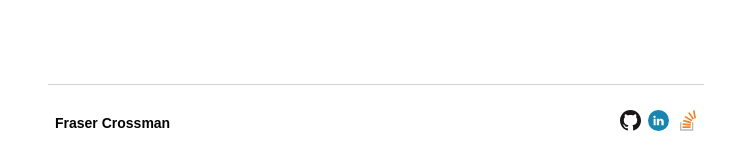
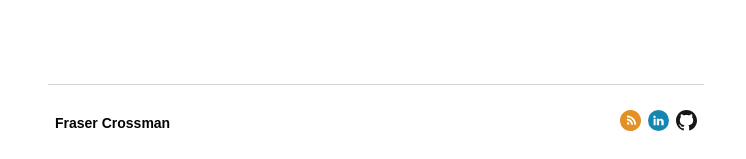
Before and after one commit to frasercrossman/frasercrossman.github.io, a Jekyll site: the page built from index.html, in a window 1280 px wide. Shown: the part 738-897 px from the top of the page, without its empty margins (264-1010 px from the left). Built offline with Jekyll 4.4.1, drawn with Linux system fonts in a browser that asks for light colours.

Commit message:
Changed StackOverflow footer link to RSS

```diff
--- a/_includes/footer.html
+++ b/_includes/footer.html
@@ -1,8 +1,8 @@
 <footer class="section">
     <h3> Fraser Crossman </h3>
     <div>
+        <a href="https://www.frasercrossman.com/feed.xml" target="_blank"><img src="/images/rss.svg" style="width:1.5em; height:1.5em;"/></a>
+        <a href="https://uk.linkedin.com/in/frasercrossman" target="_blank"><img src="/images/linkedin.svg" style="width:1.5em; height:1.5em"/></a>
         <a href="https://github.com/frasercrossman" target="_blank"><img src="/images/github.svg" style="width:1.5em; height:1.5em"/></a>
-        <a href="https://uk.linkedin.com/in/frasercrossman" target="_blank"><img src="/images/linkedin.svg" style="width:1.5em; height:1.5em"/></a>
-        <a href="http://stackoverflow.com/users/6797697/fraser-crossman" target="_blank"><img src="/images/stackoverflow.svg" style="width:1.5em; height:1.5em;"/></a>
     </div>
 </footer>
--- a/_includes/header.html
+++ b/_includes/header.html
@@ -1,7 +1,7 @@
 <header>
     <h1 class="logo">
         <a href="/">
-            <img src="/images/voxel_f_flat.svg">
+            <img src="/images/voxel_logo.svg">
         </a>
     </h1>
     <ul class="navigation">
```
Also changed, not shown: images/favicon.png (deleted), images/rss.svg (added), images/stackoverflow.svg (deleted), images/voxel_logo.svg (renamed from images/voxel_f_flat.svg).
